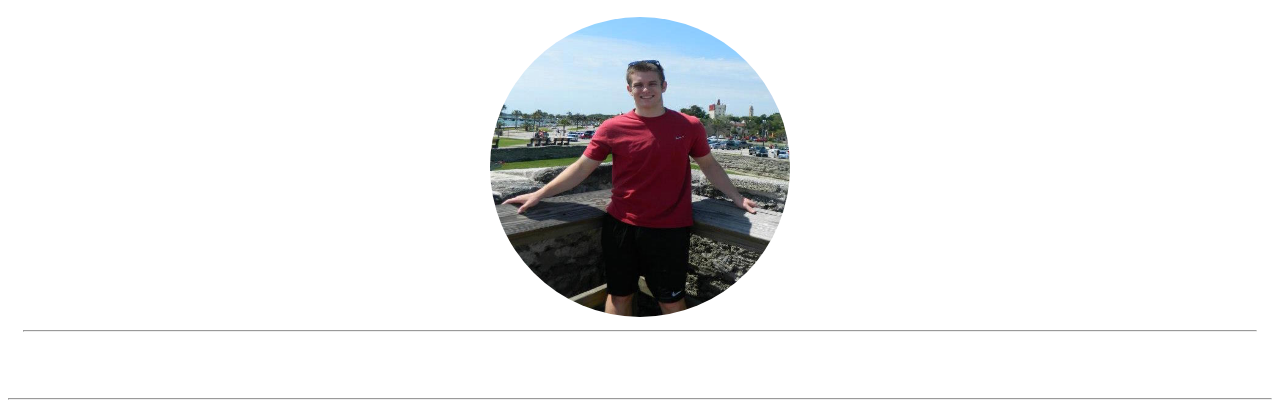
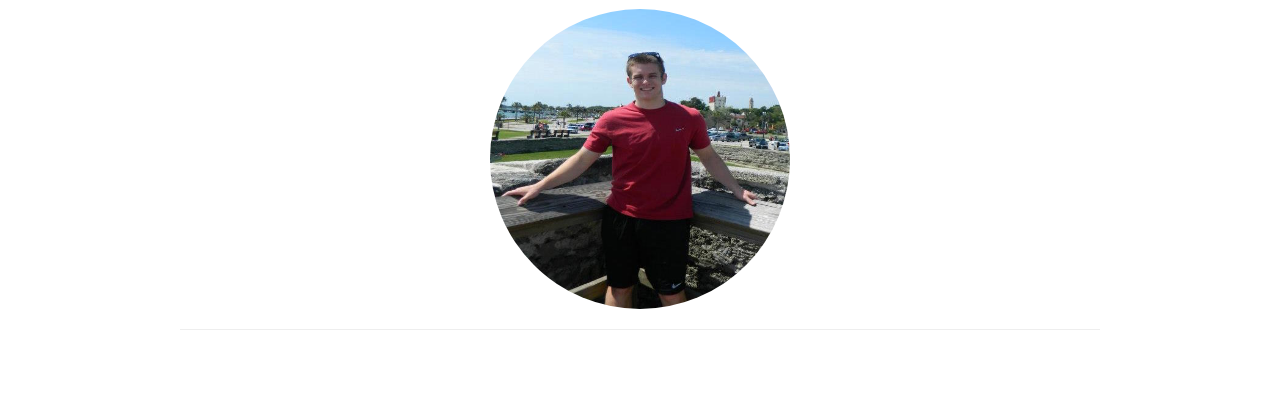
Before and after one commit to cdmiller540/cdmiller540.github.io, a plain HTML site: page index.html in a window 1280 px wide. Shown: the part 236-649 px from the top of the page. Drawn offline with nearby package versions, Linux system fonts and the light colour scheme.

Commit message:
bootstrap update
missing bootstrap link in first commit

```diff
--- a/index.html
+++ b/index.html
@@ -3,8 +3,8 @@
 <head>
 	<meta http-equiv="content-type" content="text/html; charset=UTF-8">
 	<title>Cody's site</title>
+	<link href="bootstrap/css/bootstrap.min.css" rel="stylesheet">
 	<link href="css/stylesheet.css" rel="stylesheet">
-	<link rel="stylesheet" type="text/css" href="//netdna.bootstrapcdn.com/font-awesome/4.0.0/css/font-awesome.min.css">
 
 </head>
 
```
